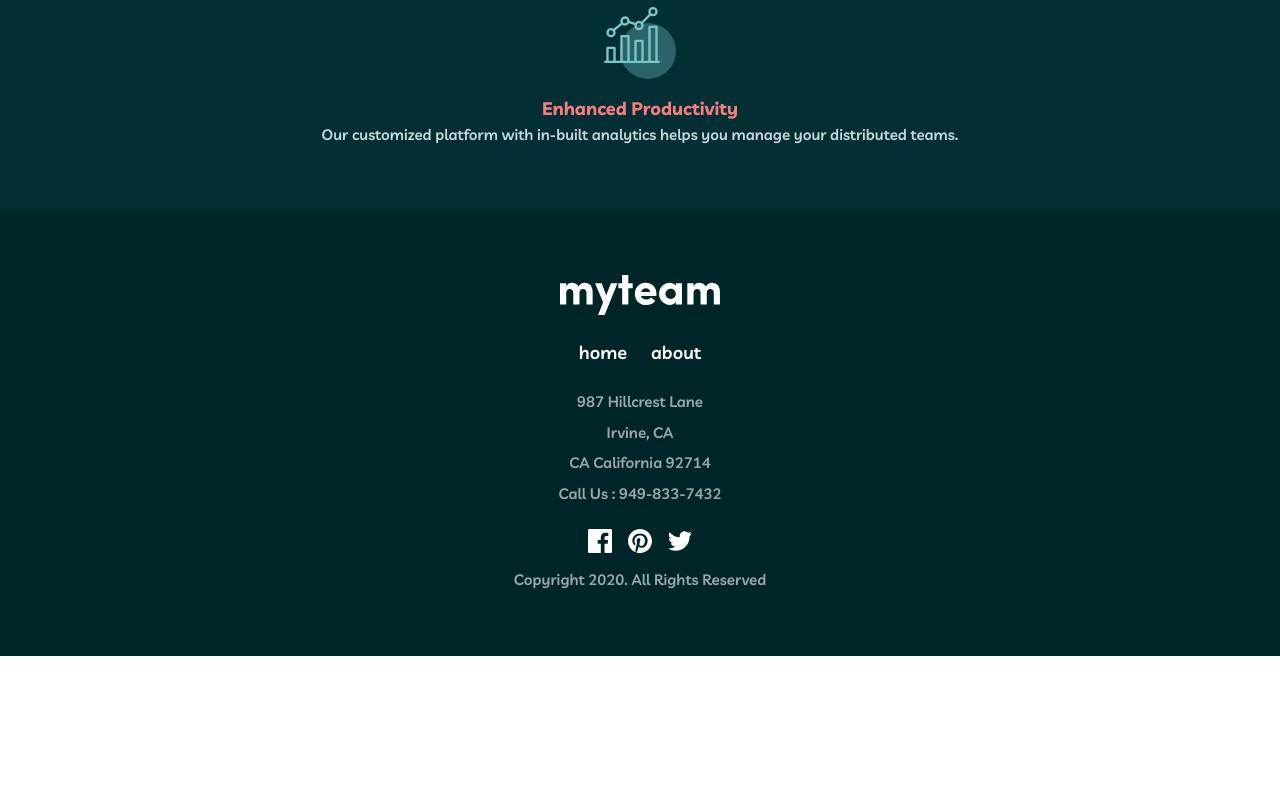
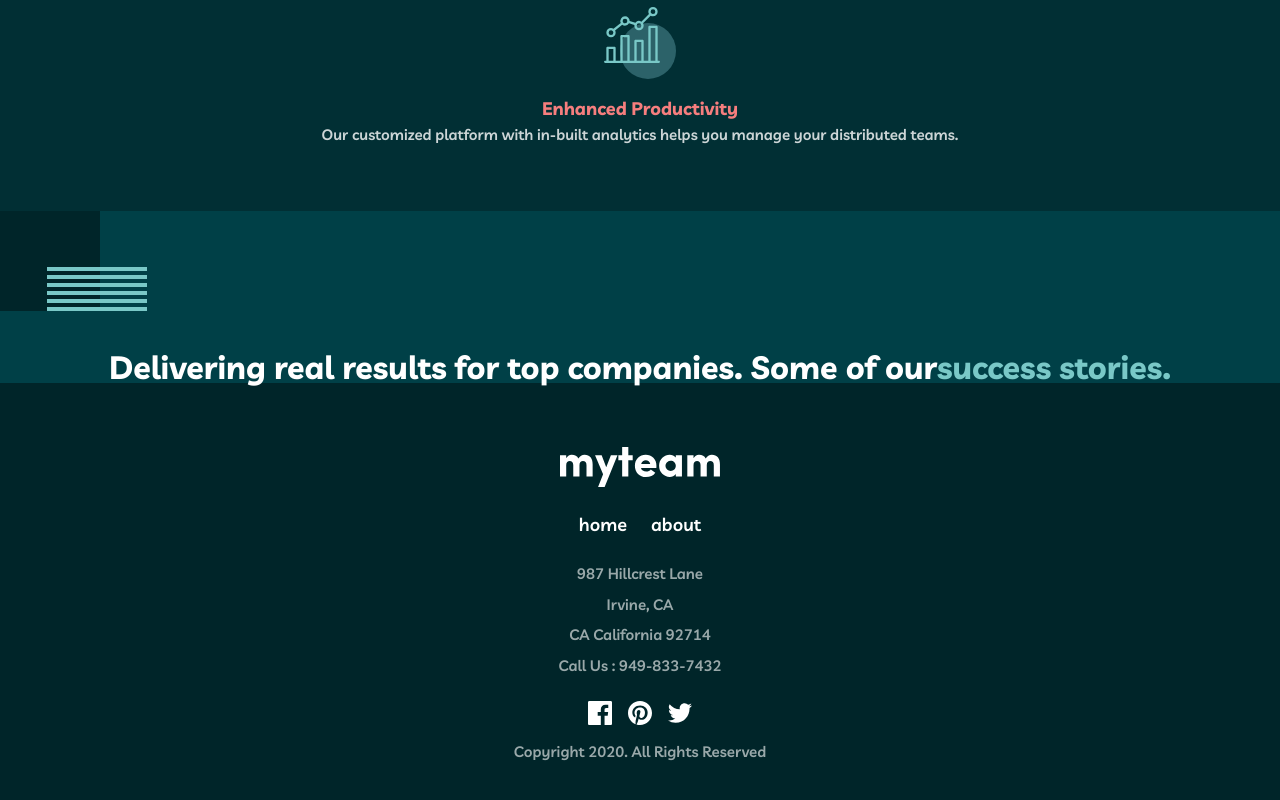
Before and after one commit to nikanoza/team-site, a React (Vite) app: page / in a window 1280 px wide. Shown: the part 1173-1973 px from the top of the page. Before the commit the page ends 1829 px from the top, so only its background shows below. Built offline with nearby package versions, Linux system fonts and the light colour scheme.

Commit message:
feat: create card reusable component

```diff
--- /dev/null
+++ b/src/components/Card.tsx
@@ -0,0 +1,28 @@
+import { Quotes } from "../svg";
+
+type PropsType = {
+  name: string;
+  image: string;
+  position: string;
+  quotes: string;
+};
+
+const Card: React.FC<PropsType> = ({ name, image, position, quotes }) => {
+  return (
+    <div className="w-full flex flex-col items-center px-6">
+      <Quotes />
+      <p className="text-white text-[15px] leading-8 font-bold text-center -mt-5">
+        {quotes}
+      </p>
+      <h3 className="text-lg text-light-green font-bold mt-4">{name}</h3>
+      <h4 className="text-xs text-white font-medium italic">{position}</h4>
+      <img
+        src={image}
+        alt=""
+        className="mt-4 w-[62px] h-[62px] rounded-full border-2 border-solid border-light"
+      />
+    </div>
+  );
+};
+
+export default Card;
--- /dev/null
+++ b/src/components/Cards.tsx
@@ -0,0 +1,17 @@
+import CardsTopPattern from "../assets/bg-pattern-home-4-about-3.svg";
+
+const Cards = () => {
+  return (
+    <div className="w-full bg-cards-bg">
+      <img src={CardsTopPattern} alt="" />
+      <div className="w-full flex flex-col items-center px-6">
+        <h3 className="text-white text-[32px] leading-8 font-bold text-center mt-10">
+          Delivering real results for top companies. Some of our
+          <span className="text-light-green">success stories.</span>
+        </h3>
+      </div>
+    </div>
+  );
+};
+
+export default Cards;
--- a/src/components/index.ts
+++ b/src/components/index.ts
@@ -1 +1,2 @@
 export { default as Infos } from "./Infos";
+export { default as Cards } from "./Cards";
--- a/src/pages/Home.tsx
+++ b/src/pages/Home.tsx
@@ -1,4 +1,5 @@
 import PatternBanner from "../assets/bg-pattern-home-2.svg";
+import { Cards } from "../components";
 import Infos from "../components/Infos";
 
 const Home = () => {
@@ -17,6 +18,7 @@ const Home = () => {
       </div>
       <img src={PatternBanner} alt="" className="mt-24" />
       <Infos />
+      <Cards />
     </div>
   );
 };
--- /dev/null
+++ b/src/svg/Quotes.tsx
@@ -0,0 +1,12 @@
+const Quotes = () => {
+  return (
+    <svg xmlns="http://www.w3.org/2000/svg" width="67" height="56">
+      <path
+        fill="#2C6269"
+        d="M51.273 56c4.638 0 8.368-1.322 11.19-3.967 2.823-2.645 4.235-5.799 4.235-9.46 0-2.95-.429-5.494-1.286-7.63a197.251 197.251 0 01-2.495-6.562c-.806-2.237-1.21-4.933-1.21-8.087 0-2.746.454-5.798 1.361-9.155C63.976 7.782 65.286 4.069 67 0H55.356c-3.73 3.662-7.032 7.833-9.905 12.512-2.873 4.68-5.166 9.359-6.88 14.038C36.857 31.23 36 35.4 36 39.063c0 5.391 1.361 9.562 4.083 12.512C42.805 54.525 46.535 56 51.273 56zm-36 0c4.638 0 8.368-1.322 11.19-3.967 2.823-2.645 4.235-5.799 4.235-9.46 0-2.95-.429-5.494-1.286-7.63a197.251 197.251 0 01-2.495-6.562c-.806-2.237-1.21-4.933-1.21-8.087 0-2.746.454-5.798 1.361-9.155C27.976 7.782 29.286 4.069 31 0H19.356c-3.73 3.662-7.032 7.833-9.905 12.512-2.873 4.68-5.166 9.359-6.88 14.038C.857 31.23 0 35.4 0 39.063c0 5.391 1.361 9.562 4.083 12.512C6.805 54.525 10.535 56 15.273 56z"
+      />
+    </svg>
+  );
+};
+
+export default Quotes;
--- a/src/svg/index.ts
+++ b/src/svg/index.ts
@@ -7,3 +7,4 @@ export { default as Twitter } from "./Twitter";
 export { default as Chart } from "./Chart";
 export { default as Person } from "./Person";
 export { default as Cog } from "./Cog";
+export { default as Quotes } from "./Quotes";
--- a/tailwind.config.js
+++ b/tailwind.config.js
@@ -9,6 +9,9 @@ export default {
         "dark-green": "#002529",
         red: "#F67E7E",
         "infos-bg": "#012F34",
+        "cards-bg": "#004047",
+        "light-green": "#79C8C7",
+        light: "#C4FFFE",
       },
     },
   },
```
